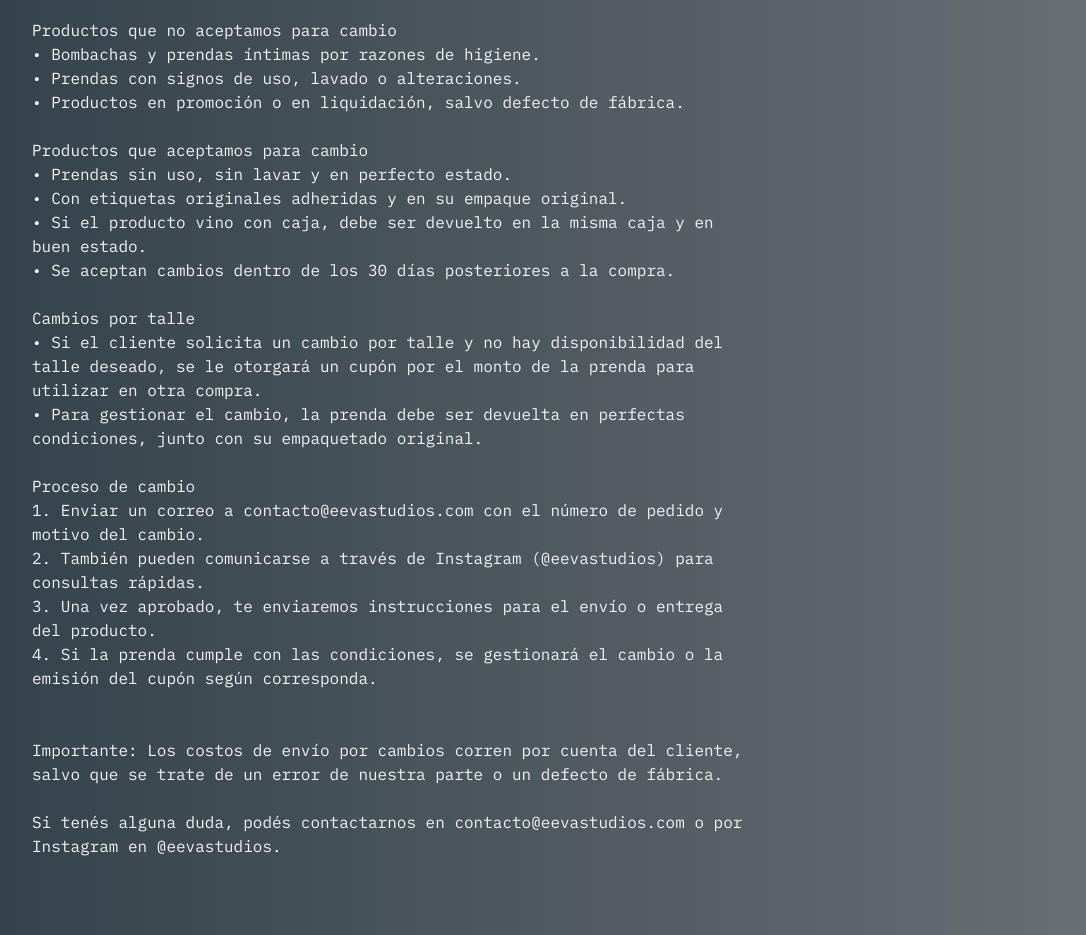
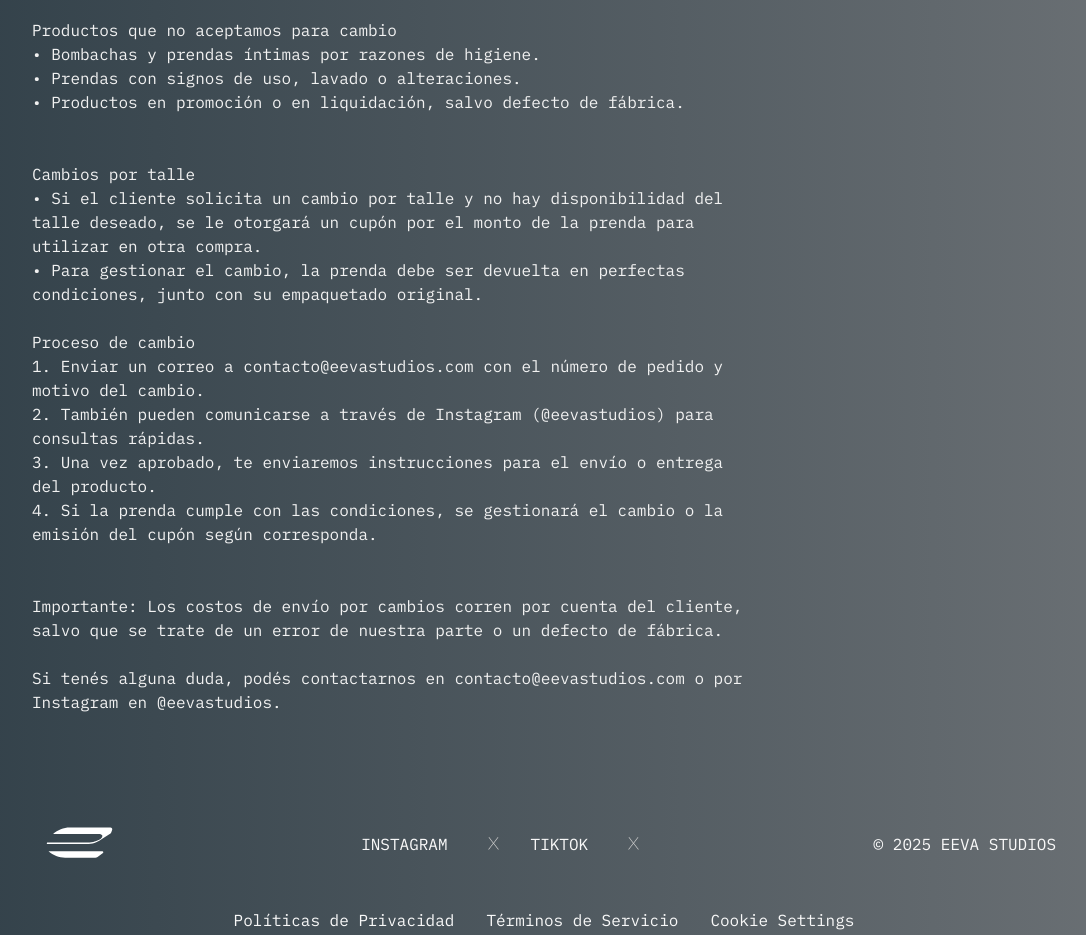
Before and after one commit to AgustinMateos/eeva, a Next.js app: page /collections/aboutus in a window 1280 px wide. Shown: the part 1660-2595 px from the top of the page, without its empty margins (96-1182 px from the left). Built offline with nearby package versions, Linux system fonts and the light colour scheme.

Commit message:
about us

```diff
--- a/src/components/AboutUs.jsx
+++ b/src/components/AboutUs.jsx
@@ -73,14 +73,7 @@ const AboutUs = () => {
                             <li>	•	Productos en promoción o en liquidación, salvo defecto de fábrica.</li>
 
                         </ul>
-                        <br />
-                        <p>Productos que aceptamos para cambio</p>
-                        <ul>
-                            <li>• Prendas sin uso, sin lavar y en perfecto estado.</li>
-                            <li>• Con etiquetas originales adheridas y en su empaque original.</li>
-                            <li>• Si el producto vino con caja, debe ser devuelto en la misma caja y en buen estado.</li>
-                            <li>• Se aceptan cambios dentro de los 30 días posteriores a la compra.</li>
-                        </ul>
+                        <br/>
                         <br/>
                         <p>Cambios por talle</p>
                         <ul>
```
